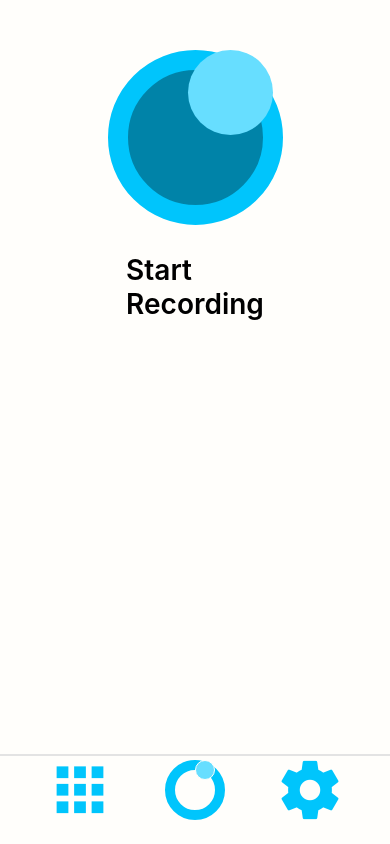
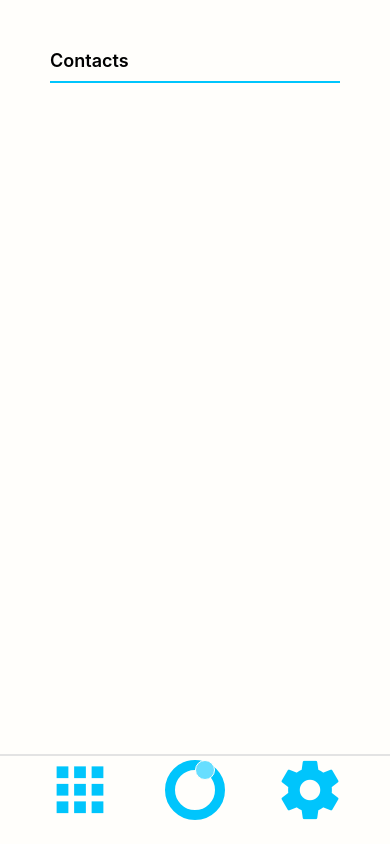
Before and after one commit to ishangarg/SSW555-team-4, a React Native app in the folder frontend/: screen /Settings in a window 390 px wide. Before the commit this address had no page. Built offline with nearby package versions, Linux system fonts and the light colour scheme.

Commit message:
Updated navigation and settings page

```diff
--- a/frontend/App.tsx
+++ b/frontend/App.tsx
@@ -9,6 +9,7 @@ import HomeScreen from "./app/screens/HomeScreen";
 import AddContactScreen from "./app/screens/AddContactScreen";
 import ContactsScreen from "./app/screens/ContactsScreen";
 import Navigation from "./app/components/Navigation";
+import SettingsScreen from "./app/screens/SettingsScreen";
 
 // Defines any parameters that these components need to render
 
@@ -27,6 +28,7 @@ export default function App() {
           <Stack.Screen name="Home" component={HomeScreen} />
           <Stack.Screen name="AddContact" component={AddContactScreen} />
           <Stack.Screen name="Contacts" component={ContactsScreen} />
+          <Stack.Screen name="Settings" component={SettingsScreen} />
         </Stack.Navigator>
         <Navigation />
       </NavigationContainer>
--- a/frontend/app/components/Navigation.tsx
+++ b/frontend/app/components/Navigation.tsx
@@ -16,7 +16,6 @@ const Navigation = () => {
         name="apps"
         size={70}
         color={defaultStyles.colors.primary}
-        onPress={() => navigation.navigate("Contacts")}
       />
 
       <TouchableWithoutFeedback onPress={() => navigation.navigate("Home")}>
@@ -28,6 +27,7 @@ const Navigation = () => {
         name="settings"
         size={70}
         color={defaultStyles.colors.primary}
+        onPress={() => navigation.navigate("Settings")}
       />
     </View>
   );
--- a/frontend/app/config/navigation.ts
+++ b/frontend/app/config/navigation.ts
@@ -4,6 +4,7 @@ export type RootStackParamList = {
   Home: undefined;
   AddContact: undefined;
   Contacts: undefined;
+  Settings: undefined;
 };
 
 export type NavigationProp = StackNavigationProp<RootStackParamList>;
--- a/frontend/app/screens/ContactsScreen.tsx
+++ b/frontend/app/screens/ContactsScreen.tsx
@@ -16,10 +16,10 @@ const ContactsScreen = () => {
   };
 
   const handleAddContact = () => {
-    navigation.navigate("AddContact");
+    navigation.replace("AddContact");
   };
   return (
-    <Screen style={styles.container}>
+    <Screen style={styles.screen}>
       <View>
         <Text style={[styles.header, { textAlign: "center" }]}>
           Emergency Contacts
@@ -34,10 +34,10 @@ const ContactsScreen = () => {
         </TouchableWithoutFeedback>
       </View>
 
-      <View style={styles.contactContainer}>
+      <View style={styles.container}>
         <View>
           {contacts.map((contact, index) => (
-            <View key={index} style={styles.contactCard}>
+            <View key={index} style={styles.contact}>
               <Text style={[styles.text, { marginBottom: 10 }]}>
                 {contact.contact_name}
               </Text>
@@ -75,17 +75,17 @@ const styles = StyleSheet.create({
     borderRadius: "20%",
     marginBottom: 20,
   },
-  contactCard: {
+  contact: {
     backgroundColor: colors.off_white,
     padding: 20,
     borderRadius: "20%",
     marginBottom: 20,
   },
-  contactContainer: {
+  container: {
     flex: 1,
     justifyContent: "space-between",
   },
-  container: {
+  screen: {
     padding: 50,
     justifyContent: "space-between",
   },
--- a/frontend/app/screens/HomeScreen.tsx
+++ b/frontend/app/screens/HomeScreen.tsx
@@ -1,11 +1,9 @@
 import React, { useState } from "react";
 import { Button, StyleSheet, Text, View } from "react-native";
-import { MaterialIcons } from "@expo/vector-icons";
 
 import Screen from "../components/Screen";
 import CentralButton from "../components/CentralButton";
 import defaultStyles from "../config/styles";
-import Navigation from "../components/Navigation";
 import { useAudioRecorder } from "../hooks/useAudioRecorder";
 import { recordingOptions } from "../config/audioRecordingOptions";
 
--- a/frontend/app/screens/SettingsScreen.tsx
+++ b/frontend/app/screens/SettingsScreen.tsx
@@ -1,13 +1,49 @@
 import React from "react";
+import { Text, StyleSheet } from "react-native";
+import { TouchableWithoutFeedback } from "react-native-gesture-handler";
+import { useNavigation } from "@react-navigation/native";
+
 import Screen from "../components/Screen";
+import { NavigationProp } from "../config/navigation";
+import defaultStyles from "../config/styles";
 
 const SettingsScreen = () => {
+  const navigation = useNavigation<NavigationProp>();
+
+  const pages: { name: string; path: any }[] = [
+    { name: "Contacts", path: "Contacts" },
+  ];
   return (
-    <Screen>
-      This is the Settings Screen. Users can adjust their preferences and stuff
-      her
+    <Screen style={styles.screen}>
+      {pages.map(({ path, name }, index) => (
+        <TouchableWithoutFeedback
+          key={index}
+          onPress={() => navigation.navigate(path)}
+          style={styles.options}
+        >
+          <Text style={styles.text}>{name}</Text>
+        </TouchableWithoutFeedback>
+      ))}
     </Screen>
   );
 };
 
+const { colors, text, subText } = defaultStyles;
+
+const styles = StyleSheet.create({
+  options: {
+    borderBottomColor: colors.primary,
+    borderBottomWidth: 2,
+  },
+  screen: {
+    padding: 50,
+    justifyContent: "space-between",
+  },
+  text: {
+    fontSize: subText.fontSize,
+    fontWeight: subText.fontWeight,
+    marginBottom: 10,
+  },
+});
+
 export default SettingsScreen;
--- a/frontend/app/tests/testingData.tsx
+++ b/frontend/app/tests/testingData.tsx
@@ -8,11 +8,3 @@ export const contacts: { contact_name: string; phone_number: string }[] = [
     phone_number: "1234567890",
   },
 ];
-
-export const text_exchange: {
-  user: string[];
-  ai: string[];
-} = {
-  user: ["This is my prompt", "This is my second prompt"],
-  ai: ["This is the AI response", "This is the second AI response"],
-};
```
